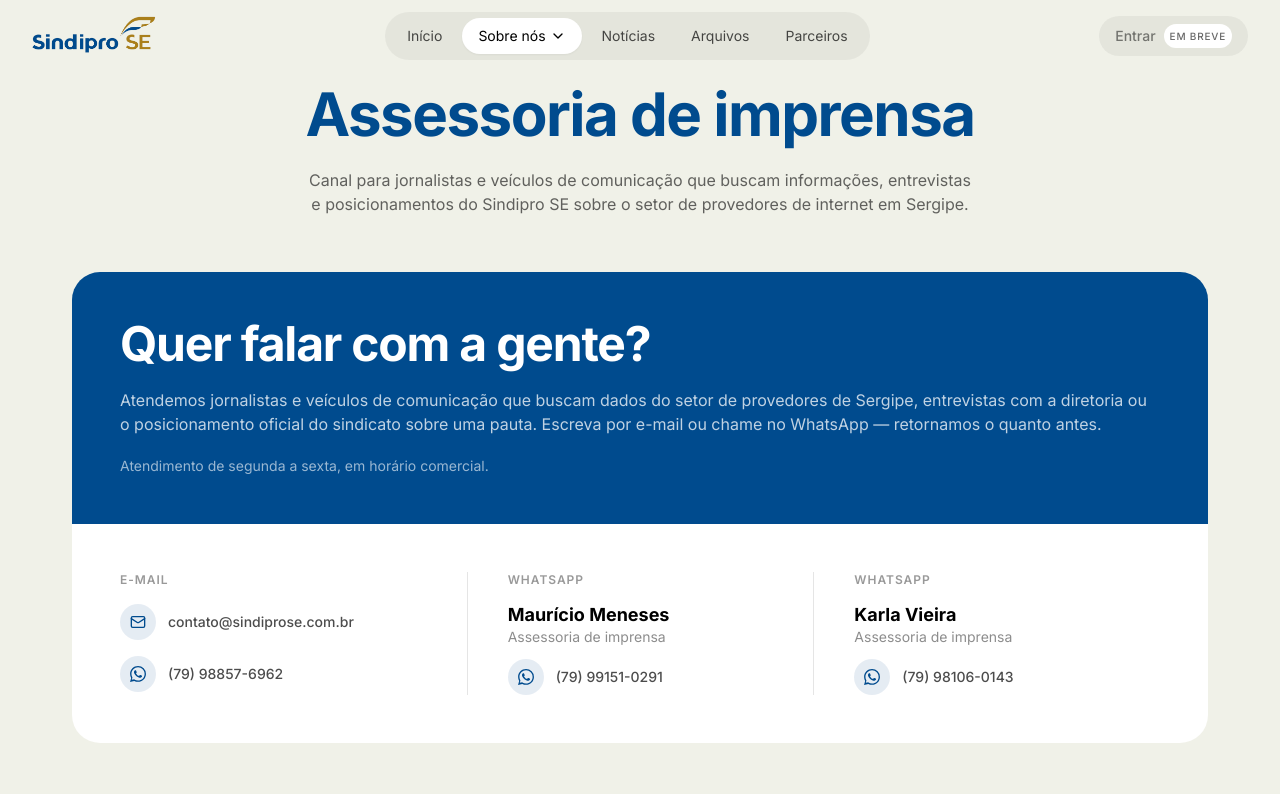
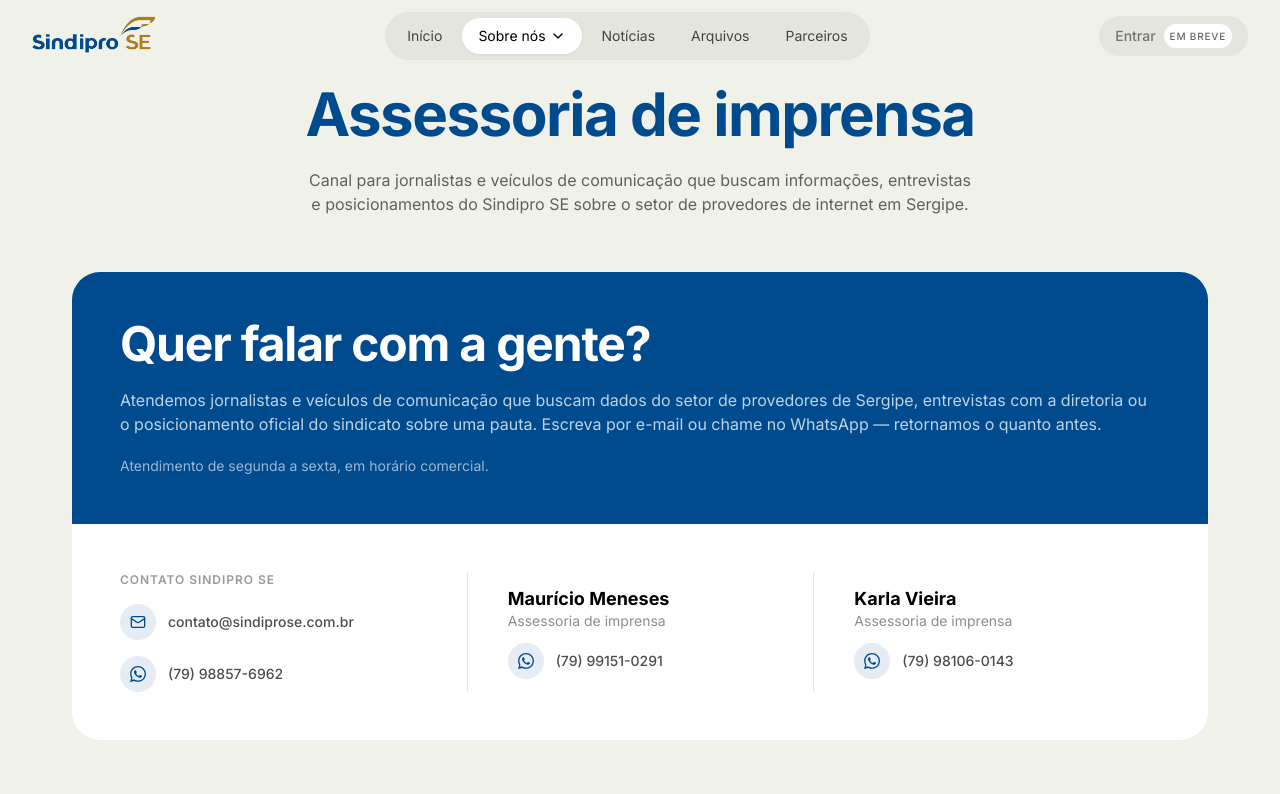
Before and after one commit to MarcellyGuimaraes/sindipro, a Next.js app: page /sobre/imprensa in a window 1280 px wide. Shown: the top 794 px of the page. Built offline with nearby package versions, Linux system fonts and the light colour scheme.

Commit message:
alteracoes finais 1

```diff
--- a/app/(site)/loading.tsx
+++ b/app/(site)/loading.tsx
@@ -8,12 +8,11 @@
  * indicador. Evita a sensação de "tela travada" enquanto o servidor responde.
  */
 export default function Loading() {
-  return (
-    <div className="flex min-h-[60vh] items-center justify-center bg-cream px-4">
-      <div className="flex items-center gap-3 text-brand" role="status" aria-live="polite">
-        <Loader2 className="h-5 w-5 animate-spin" aria-hidden="true" />
-        <span className="font-inter text-sm font-medium">Carregando…</span>
-      </div>
-    </div>
-  );
+  return (null);
+  // <div className="flex min-h-[60vh] items-center justify-center bg-cream px-4">
+    //   <div className="flex items-center gap-3 text-brand" role="status" aria-live="polite">
+    //     <Loader2 className="h-5 w-5 animate-spin" aria-hidden="true" />
+    //     <span className="font-inter text-sm font-medium">Carregando…</span>
+    //   </div>
+    // </div>);
 }
--- a/app/(site)/sobre/imprensa/page.tsx
+++ b/app/(site)/sobre/imprensa/page.tsx
@@ -67,7 +67,7 @@
               {/* E-mail */}
               <div className="md:pr-10">
                 <p className="text-xs font-semibold uppercase tracking-[0.08em] text-black/40">
-                  E-mail
+                Contato Sindipro SE
                 </p>
                 <a
                   href={`mailto:${imprensa.email}`}
@@ -94,9 +94,6 @@
               {/* WhatsApp — um por contato */}
               {imprensa.contatos.map((c, i) => (
                 <div key={c.nome} className={i === 0 ? "md:px-10" : "md:pl-10"}>
-                  <p className="text-xs font-semibold uppercase tracking-[0.08em] text-black/40">
-                    WhatsApp
-                  </p>
                   <p className="mt-4 text-lg font-bold leading-tight text-black">
                     {c.nome}
                   </p>
```
